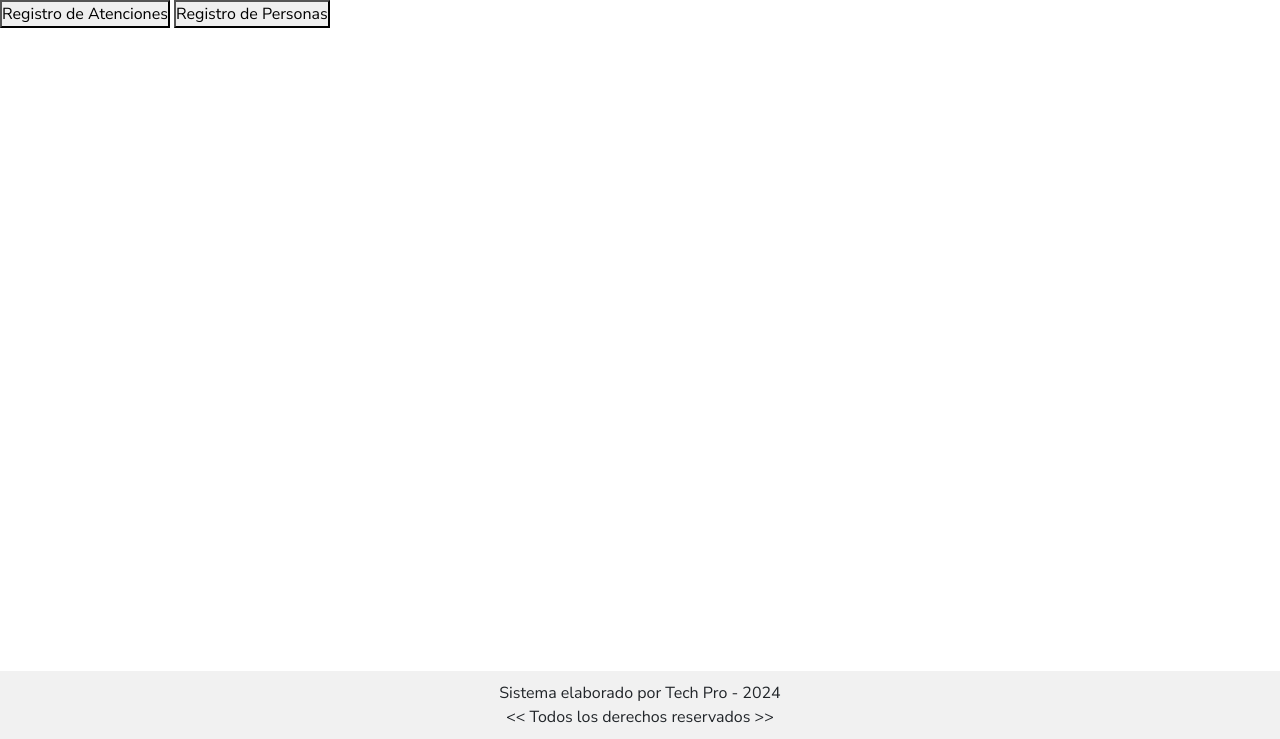
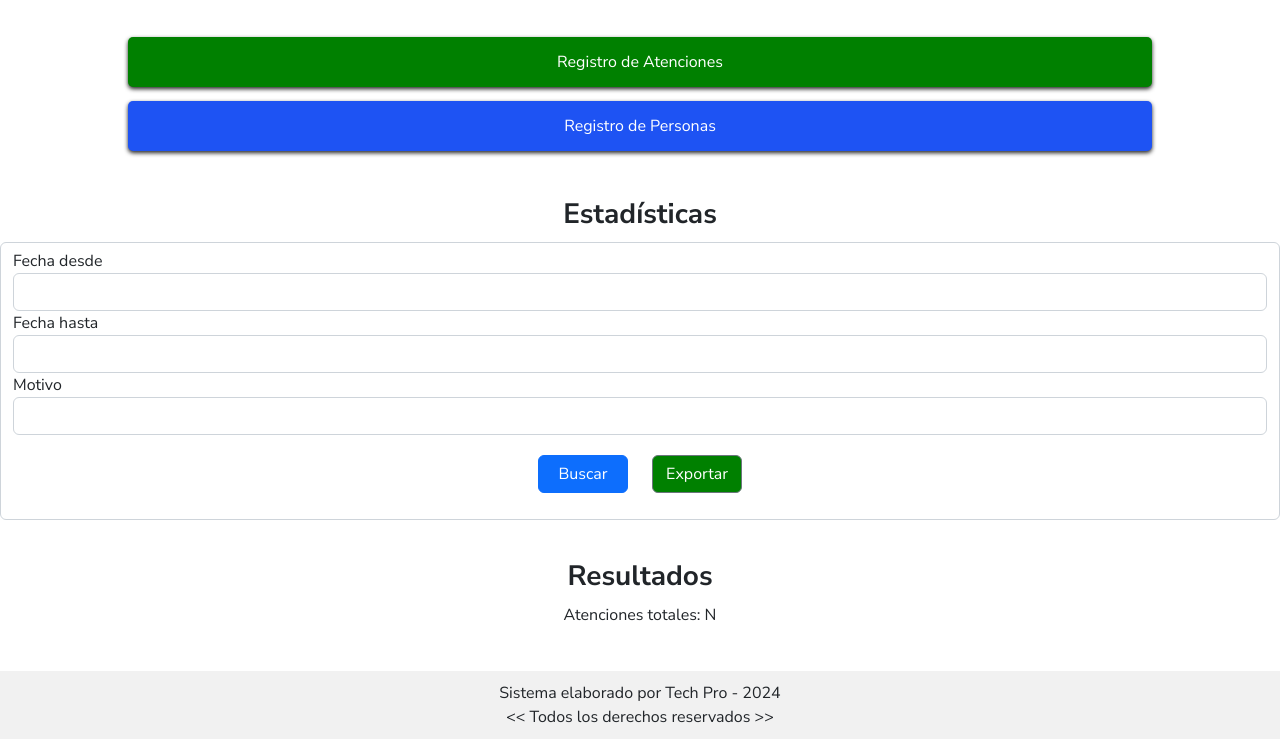
Before and after one commit to NachitoLP/CayetanoProject, a Django app: page / in a window 1280 px wide. Shown: the part 61-800 px from the top of the page. Run offline with Django 5.2, Linux system fonts and the light colour scheme; the visitor is signed in with stand-in values (Sample User, id 1); some libraries are stand-ins or nearby versions.

Commit message:
Cambios en vistas de atenciones y personas, y el HOME

```diff
--- a/apps/personas/views.py
+++ b/apps/personas/views.py
@@ -57,6 +57,7 @@ def registerPerson(request):
                 person_name = person_name,
                 person_surname = person_surname,
                 person_birthdate = person_birthdate,
+                person_address = person_address,
                 person_phone = person_phone,
                 person_bg_center = person_bg_center,
                 person_observations = person_observations,
--- a/public/css/style.css
+++ b/public/css/style.css
@@ -110,6 +110,8 @@
 
 /* HOME */
 
+
+
     /* NAVBAR */
 
     .navbar {
@@ -168,3 +170,69 @@
         font-size: 20px;
         cursor: pointer;
     }
+
+
+    /* INICIO */
+
+    .home_buttons_div {
+        display: flex;
+        margin: 30px 0px;
+        flex-direction: column;
+        width: 100%;
+        align-items: center;
+    }
+
+    .home_buttons_div a {
+        margin: 7px;
+        width: 80%;
+    }
+
+    .home_register_button {
+        width: 100%;
+        height: 50px;
+        border: none;
+        border-radius: 5px;
+        color: white;
+        box-shadow: 0 2px 4px rgba(0, 0, 0, 0.868);
+    }
+
+    .atention_btn {
+        background-color: green;
+    }
+    .person_btn {
+        background-color: rgb(30, 83, 243);
+    }
+
+    /* ESTADÍSTICAS */
+
+    .home_stadistics_div{
+        width: 100%;
+        margin-top: 40px;
+    }
+
+    .home_stadistics_title{
+        margin: auto 0px 10px;
+        text-align: center;
+        font-weight: 700;
+    }
+
+    .home_search_form_div{
+        margin: 20px auto;
+        text-align: center;
+    }
+
+    .home_search_form_div button{
+        margin: 0px 10px;
+        min-width: 90px;
+    }
+
+    .home_search_form_div .btn-secondary{
+        background-color: green;
+    }
+
+    /* RESULTADOS */
+
+    .home_results_div{
+        margin-top: 40px;
+        width: 100%;
+    }
--- a/templates/home/index.html
+++ b/templates/home/index.html
@@ -42,9 +42,41 @@
         </nav>
     </header>
 
-    <div>
-        <a href="/register/atention"><button>Registro de Atenciones</button></a>
-        <a href="/register/person"><button>Registro de Personas</button></a>
+    <div class="home_buttons_div">
+        <a href="/register/atention"><button class="home_register_button atention_btn">Registro de Atenciones</button></a>
+        <a href="/register/person"><button class="home_register_button person_btn">Registro de Personas</button></a>
+    </div>
+
+    <div class="home_stadistics_div">
+        <h3 class="home_stadistics_title">Estadísticas</h3>
+        <form method="POST" action="" class="form-control home_stadistics_form">
+            {% csrf_token %}
+
+            <div class="form-group">
+                <label for="since_date">Fecha desde</label>
+                <input type="text" name="since_date" class="form-control">
+            </div>
+
+            <div class="form-group">
+                <label for="until_date">Fecha hasta</label>
+                <input type="text" name="until_date" class="form-control">
+            </div>
+
+            <div class="form-group">
+                <label for="service_reason">Motivo</label>
+                <input type="text" name="service_reason" class="form-control">
+            </div>
+
+            <div class="form-group home_search_form_div">
+                <button type="submit" class="btn btn-primary">Buscar</button>
+                <button class="btn btn-secondary">Exportar</button>
+            </div>
+        </form>
+    </div>
+
+    <div class="home_results_div">
+        <h3 class="home_stadistics_title">Resultados</h3>
+        <p style="text-align: center;">Atenciones totales: N</p>
     </div>
 
     <footer class="footer_log_in">
```
Also changed, not shown: templates/atenciones/register.html (+0 -25 lines), templates/atenciones/view.html (+3 -13 lines), templates/personas/view.html (+4 -16 lines).
